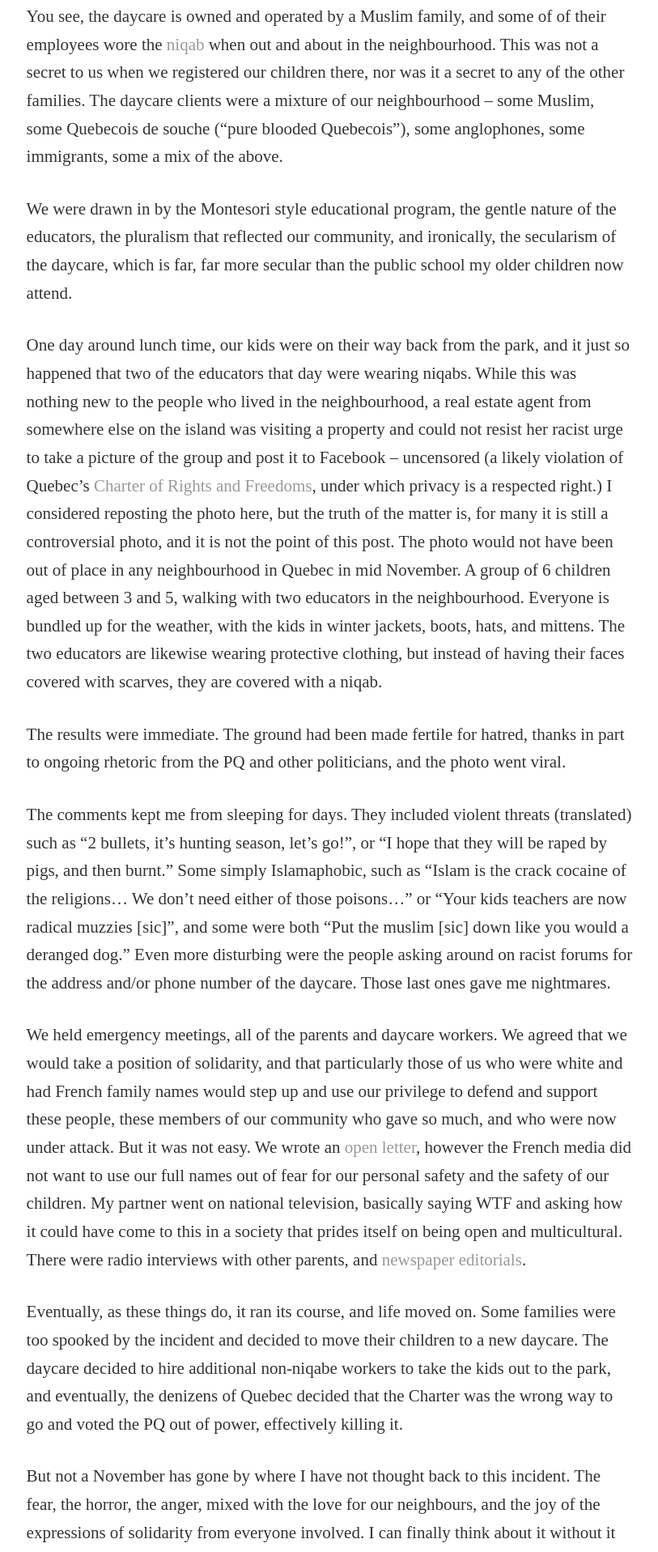
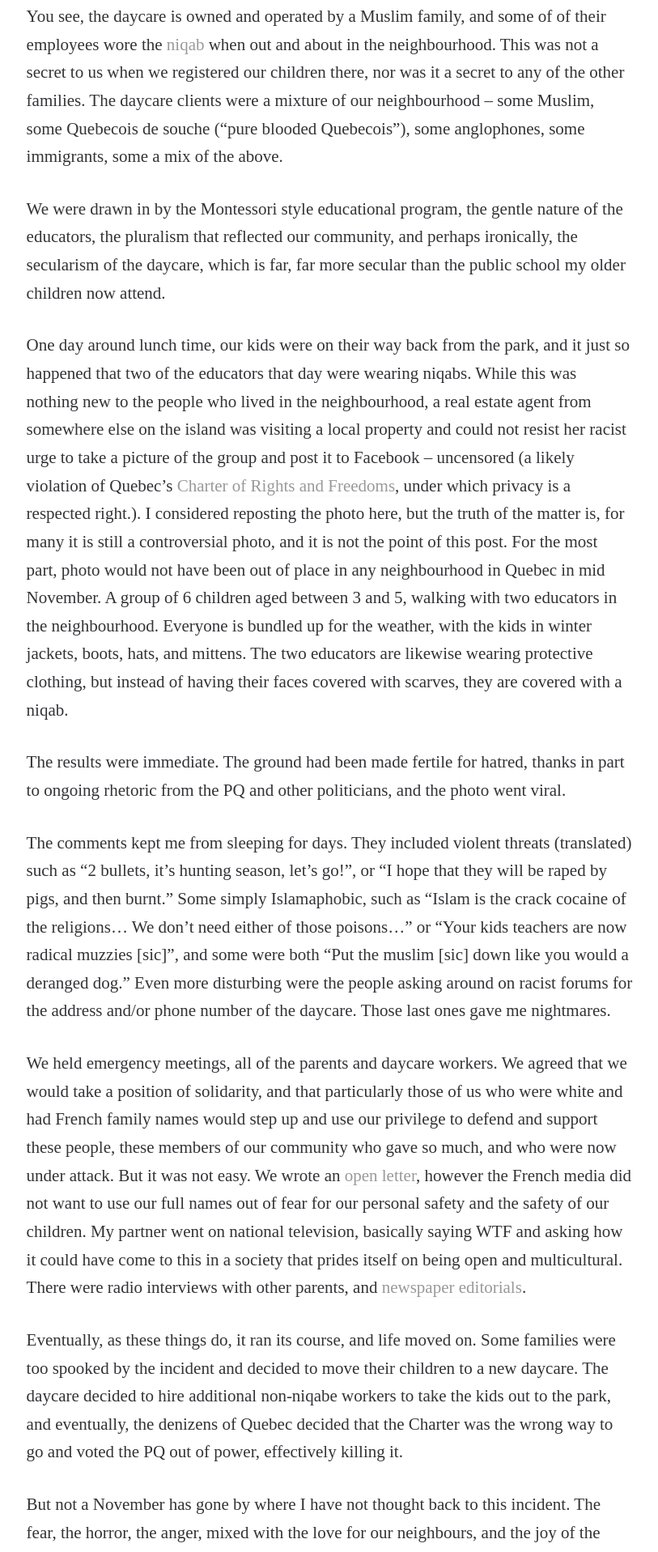
Before and after one commit to poupartfarms/poupartfarms.github.io, a Jekyll site: the page built from _posts/2016-11-18-electing-hate.md, in a window 1280 px wide. Shown: the part 1483-3400 px from the top of the page at 81% size, without its empty margins (233-1046 px from the left). Built offline with Jekyll 4.4.1, drawn with Linux system fonts in a browser that asks for light colours; some web fonts are replaced.

Commit message:
fix spelling

```diff
--- a/_posts/2016-11-18-electing-hate.md
+++ b/_posts/2016-11-18-electing-hate.md
@@ -52,27 +52,27 @@ The daycare clients were a mixture of our neighbourhood -- some Muslim, some
 Quebecois de souche ("pure blooded Quebecois"), some anglophones, some
 immigrants, some a mix of the above.
 
-We were drawn in by the Montesori style educational program, the gentle nature
-of the educators, the pluralism that reflected our community, and ironically,
-the secularism of the daycare, which is far, far  more secular than the public
-school my older children now attend.
+We were drawn in by the Montessori style educational program, the gentle nature
+of the educators, the pluralism that reflected our community, and perhaps
+ironically, the secularism of the daycare, which is far, far more secular than
+the public school my older children now attend.
 
 One day around lunch time, our kids were on their way back from the park, and
 it just so happened that two of the educators that day were wearing niqabs.
 While this was nothing new to the people who lived in the neighbourhood, a
-real estate agent from somewhere else on the island was visiting a property and
-could not resist her racist urge to take a picture of the group
+real estate agent from somewhere else on the island was visiting a local
+property and could not resist her racist urge to take a picture of the group
 and post it to Facebook -- uncensored (a likely violation of Quebec's
 [Charter of Rights and Freedoms](https://en.wikipedia.org/wiki/Quebec_Charter_of_Human_Rights_and_Freedoms),
-under which privacy is a respected right.) I considered reposting the photo
+under which privacy is a respected right.). I considered reposting the photo
 here, but the truth of the matter is, for many it is still a controversial
-photo, and it is not the point of this post. The photo would not have been out
-of place in any neighbourhood in Quebec in mid November. A group of 6 children
-aged between 3 and 5, walking with two educators in the neighbourhood. Everyone
-is bundled up for the weather, with the kids in winter jackets, boots, hats,
-and mittens. The two educators are likewise wearing protective clothing, but
-instead of having their faces covered with scarves, they are covered with a
-niqab.
+photo, and it is not the point of this post. For the most part, photo would not
+have been out of place in any neighbourhood in Quebec in mid November. A group
+of 6 children aged between 3 and 5, walking with two educators in the
+neighbourhood. Everyone is bundled up for the weather, with the kids in winter
+jackets, boots, hats, and mittens. The two educators are likewise wearing
+protective clothing, but instead of having their faces covered with scarves,
+they are covered with a niqab.
 
 The results were immediate. The ground had been made fertile for hatred, thanks
 in part to ongoing rhetoric from the PQ and other politicians, and the photo
```
